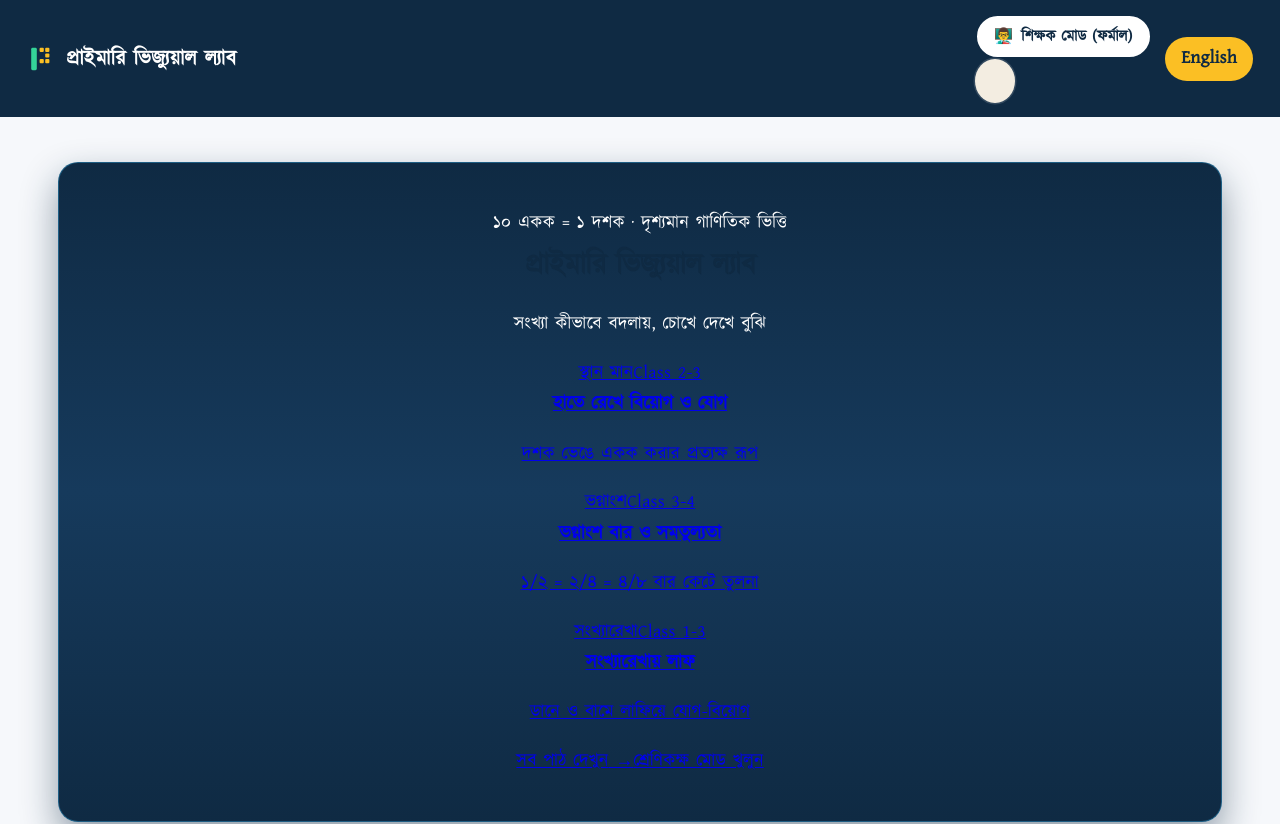
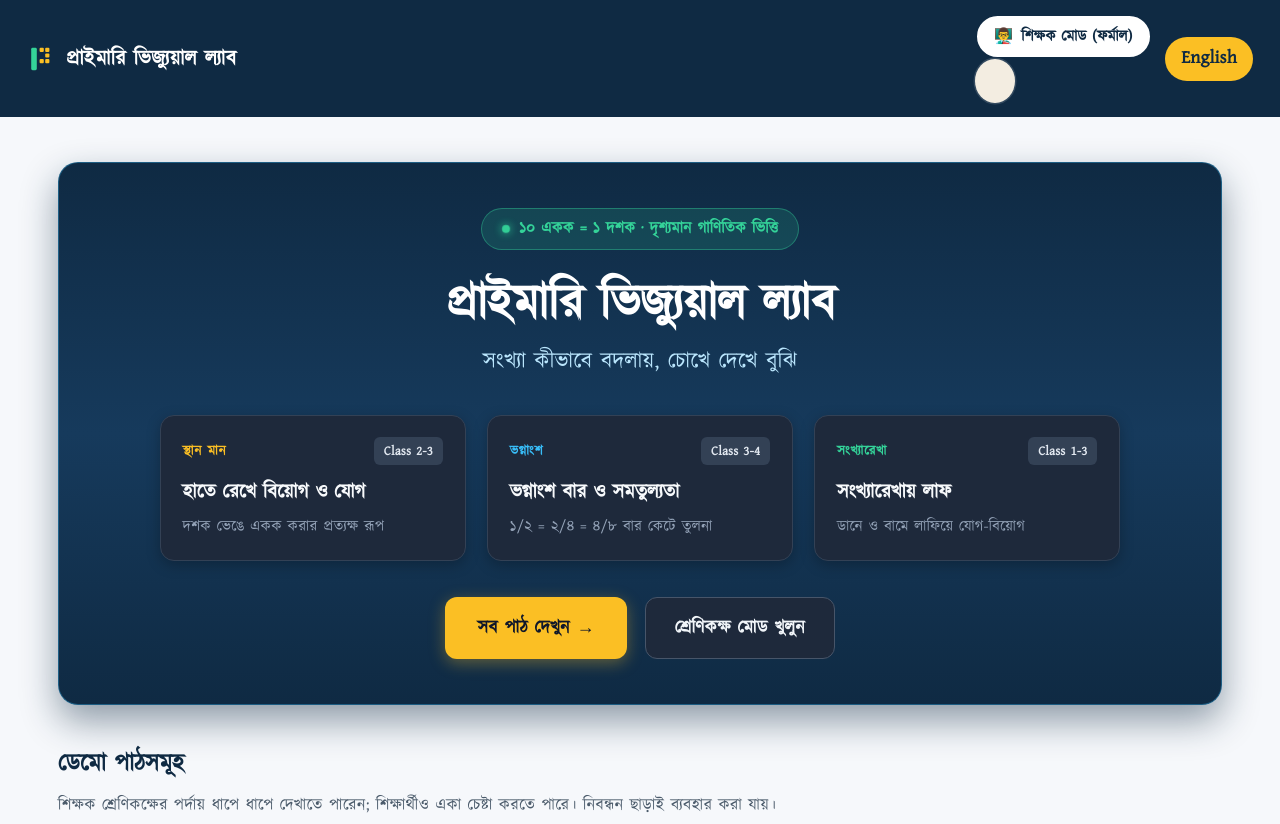
Before and after one commit to mehedyk/SOLO-VIBE-CODING-CHAMPIONSHIP-2026, a Next.js app: page /bn in a window 1280 px wide. Shown: the top 824 px of the page. Built offline with nearby package versions, Linux system fonts and the light colour scheme.

Commit message:
updated src/components/MeadowbellHero.tsx

```diff
--- a/src/components/MeadowbellHero.tsx
+++ b/src/components/MeadowbellHero.tsx
@@ -15,39 +15,39 @@ export function MeadowbellHero({ lang, appName, tagline, browseLabel }: Meadowbe
   const isBn = lang === 'bn';
 
   return (
-    <div className="meadowbell-hero relative overflow-hidden rounded-2xl bg-gradient-to-b from-[#0f2a43] via-[#163a5c] to-[#0f2a43] text-white p-6 sm:p-10 mb-8 border border-sky-900/60 shadow-xl">
-      <div className="max-w-4xl mx-auto flex flex-col items-center text-center">
+    <div className="meadowbell-hero">
+      <div className="hero-container">
         {/* Animated Badge */}
-        <div className="inline-flex items-center gap-2 px-3 py-1 rounded-full bg-emerald-500/10 border border-emerald-400/30 text-emerald-300 text-xs sm:text-sm font-semibold mb-4">
-          <span className="w-2 h-2 rounded-full bg-emerald-400 animate-pulse" />
-          {isBn ? '১০ একক = ১ দশক · দৃশ্যমান গাণিতিক ভিত্তি' : '10 Ones = 1 Ten · Visual Mathematical Foundations'}
+        <div className="hero-badge">
+          <span className="pulse-dot" />
+          <span>{isBn ? '১০ একক = ১ দশক · দৃশ্যমান গাণিতিক ভিত্তি' : '10 Ones = 1 Ten · Visual Mathematical Foundations'}</span>
         </div>
 
         {/* Heading & Tagline */}
-        <h1 className="text-3xl sm:text-5xl font-extrabold tracking-tight mb-3 text-slate-50">
+        <h1 className="hero-title">
           {appName}
         </h1>
-        <p className="text-lg sm:text-xl text-sky-200/90 font-medium max-w-2xl mb-8">
+        <p className="hero-tagline">
           {tagline}
         </p>
 
         {/* Hero Visual Chapter Cards */}
-        <div className="grid grid-cols-1 sm:grid-cols-3 gap-4 w-full mb-8 text-left">
+        <div className="hero-grid">
           {/* Card 1: Regrouping */}
           <Link
             href={`/${lang}/lessons/subtraction-regrouping`}
-            className="group block p-4 rounded-xl bg-slate-800/80 hover:bg-slate-800 border border-slate-700/70 hover:border-amber-400/60 transition shadow-lg"
+            className="hero-card"
           >
-            <div className="flex items-center justify-between mb-2">
-              <span className="text-xs font-bold uppercase tracking-wider text-amber-400">
+            <div className="hero-card-header">
+              <span className="hero-card-topic" style={{ color: '#fbbf24' }}>
                 {isBn ? 'স্থান মান' : 'Place Value'}
               </span>
-              <span className="text-xs px-2 py-0.5 rounded bg-slate-700 text-slate-300">Class 2-3</span>
+              <span className="hero-card-grade">Class 2-3</span>
             </div>
-            <h3 className="font-bold text-slate-100 group-hover:text-amber-300 transition text-base">
+            <h3 className="hero-card-title">
               {isBn ? 'হাতে রেখে বিয়োগ ও যোগ' : 'Regrouping & Exchange'}
             </h3>
-            <p className="text-xs text-slate-400 mt-1">
+            <p className="hero-card-desc">
               {isBn ? 'দশক ভেঙে একক করার প্রত্যক্ষ রূপ' : '10 ones regroup into 1 ten with invariant value'}
             </p>
           </Link>
@@ -55,18 +55,18 @@ export function MeadowbellHero({ lang, appName, tagline, browseLabel }: Meadowbe
           {/* Card 2: Fraction Bars */}
           <Link
             href={`/${lang}/lessons`}
-            className="group block p-4 rounded-xl bg-slate-800/80 hover:bg-slate-800 border border-slate-700/70 hover:border-sky-400/60 transition shadow-lg"
+            className="hero-card"
           >
-            <div className="flex items-center justify-between mb-2">
-              <span className="text-xs font-bold uppercase tracking-wider text-sky-400">
+            <div className="hero-card-header">
+              <span className="hero-card-topic" style={{ color: '#38bdf8' }}>
                 {isBn ? 'ভগ্নাংশ' : 'Fractions'}
               </span>
-              <span className="text-xs px-2 py-0.5 rounded bg-slate-700 text-slate-300">Class 3-4</span>
+              <span className="hero-card-grade">Class 3-4</span>
             </div>
-            <h3 className="font-bold text-slate-100 group-hover:text-sky-300 transition text-base">
+            <h3 className="hero-card-title">
               {isBn ? 'ভগ্নাংশ বার ও সমতুল্যতা' : 'Fraction Bars & Equivalence'}
             </h3>
-            <p className="text-xs text-slate-400 mt-1">
+            <p className="hero-card-desc">
               {isBn ? '১/২ = ২/৪ = ৪/৮ বার কেটে তুলনা' : 'Partitioning bars to visually prove equivalence'}
             </p>
           </Link>
@@ -74,34 +74,34 @@ export function MeadowbellHero({ lang, appName, tagline, browseLabel }: Meadowbe
           {/* Card 3: Number Line */}
           <Link
             href={`/${lang}/lessons`}
-            className="group block p-4 rounded-xl bg-slate-800/80 hover:bg-slate-800 border border-slate-700/70 hover:border-emerald-400/60 transition shadow-lg"
+            className="hero-card"
           >
-            <div className="flex items-center justify-between mb-2">
-              <span className="text-xs font-bold uppercase tracking-wider text-emerald-400">
+            <div className="hero-card-header">
+              <span className="hero-card-topic" style={{ color: '#34d399' }}>
                 {isBn ? 'সংখ্যারেখা' : 'Number Line'}
               </span>
-              <span className="text-xs px-2 py-0.5 rounded bg-slate-700 text-slate-300">Class 1-3</span>
+              <span className="hero-card-grade">Class 1-3</span>
             </div>
-            <h3 className="font-bold text-slate-100 group-hover:text-emerald-300 transition text-base">
+            <h3 className="hero-card-title">
               {isBn ? 'সংখ্যারেখায় লাফ' : 'Number Line Jumps'}
             </h3>
-            <p className="text-xs text-slate-400 mt-1">
+            <p className="hero-card-desc">
               {isBn ? 'ডানে ও বামে লাফিয়ে যোগ-বিয়োগ' : 'Forward and backward directed steps on axis'}
             </p>
           </Link>
         </div>
 
         {/* Primary CTA Action */}
-        <div className="flex flex-wrap items-center justify-center gap-4">
+        <div className="hero-actions">
           <Link
             href={`/${lang}/lessons`}
-            className="px-6 py-3 rounded-xl bg-amber-500 hover:bg-amber-400 text-slate-950 font-bold transition shadow-lg hover:shadow-amber-500/20"
+            className="hero-btn-primary"
           >
             {browseLabel} →
           </Link>
           <Link
             href={`/${lang}/lessons/subtraction-regrouping/present`}
-            className="px-6 py-3 rounded-xl bg-slate-800/90 hover:bg-slate-700 text-slate-200 font-semibold border border-slate-600 transition"
+            className="hero-btn-secondary"
           >
             {isBn ? 'শ্রেণিকক্ষ মোড খুলুন' : 'Open Classroom Presenter'}
           </Link>
```
